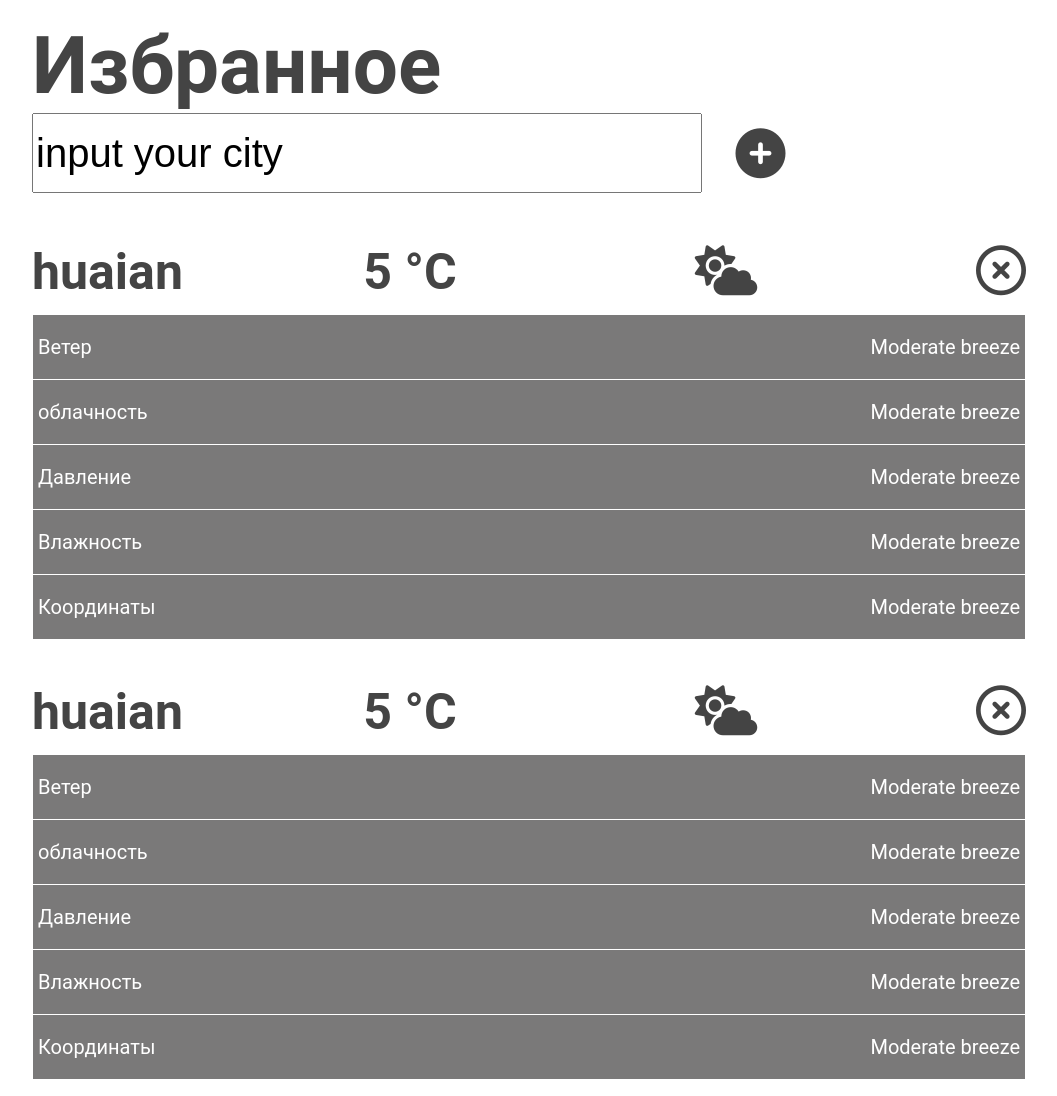
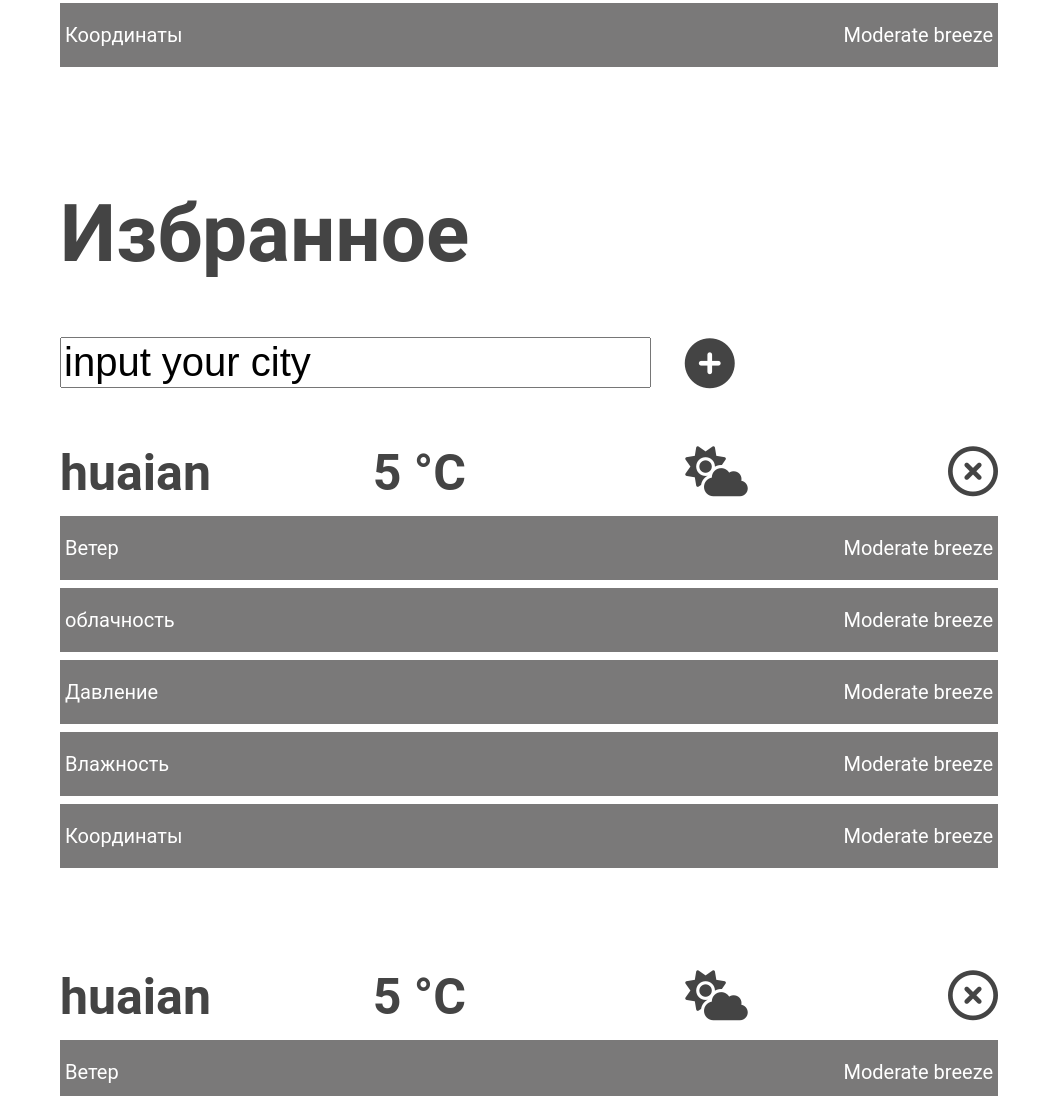
Before and after one commit to damagegithub/damagegithub.github.io, a plain HTML site: page index.html in a window 1280 px wide. Shown: the part 853-1949 px from the top of the page, without its empty margins (111-1168 px from the left). Drawn offline with Linux system fonts and the light colour scheme.

Commit message:
web2-lab1
web2-lab1

```diff
--- a/css/myStyle.css
+++ b/css/myStyle.css
@@ -15,12 +15,11 @@ body {
 
 .topBar {
     margin-bottom: 5px;
-    padding-right: 15px;
-    padding-left: 15px;
+    padding-right: 43px;
+    padding-left: 43px;
     margin-right: auto;
     margin-left: auto;
     width: 80%;
-    max-width: 1240px;
     min-width: 380px;
     margin-bottom: 30px;
 }
@@ -30,7 +29,7 @@ body {
     margin-right: 4rem;
     font-size: 50px;
     margin-bottom: 2px;
-    font-family:Arial, Helvetica, sans-serif;
+    font-family: Arial, Helvetica, sans-serif;
 }
 
 .topBar button {
@@ -50,7 +49,6 @@ body {
     margin-left: auto;
     width: 80%;
     text-align: center;
-    max-width: 1240px;
     min-width: 380px;
     margin-bottom: 50px;
 }
@@ -70,6 +68,8 @@ a:any-link {
 }
 
 .container {
+    display: grid;
+    grid-template-columns: 1fr;
     width: 80%;
     padding-right: 15px;
     padding-left: 15px;
@@ -88,40 +88,32 @@ h1 {
     font-weight: 800;
 }
 
-.bodyBar {
-    display: grid;
-    grid-template-columns: 1fr;
-    margin-bottom: 5px;
-    margin-right: auto;
-    margin-left: auto;
+.bodyBarTitle {
+    padding: 28px;
+    font-size: 80px;
+    font-weight: bold;
+    vertical-align: top;
+    text-align: left;
+}
+
+.addCity {
     width: 80%;
     text-align: left;
-    max-width: 1240px;
-    min-width: 380px;
-    margin-bottom: 50px;
-    padding-left: 15px;
-    padding-right: 15px;
+    padding: 2em;
 }
 
-.bodyBarTitle {
-    font-size: 80px;
-    font-weight: bold;
-    width:600px;
-    vertical-align: top;
-}
-.addCity{width:754px;text-align: left;}
 .addCity input {
-    height: 80px;
-    width: 670px;
+    width: 80%;
     margin-right: 30px;
     font-size: 40px;
     vertical-align: middle;
 }
-input:focus{
-    border-color:rgb(122, 121, 121);
+
+input:focus {
+    border-color: rgb(122, 121, 121);
     outline: 0;
-    -webkit-box-shadow: inset 0 1px 1px rgba(0,0,0,.075),0 0 8pxrgb(122, 121, 121);
-    box-shadow: inset 0 1px 1px rgba(0,0,0,.075),0 0 8px rgb(122, 121, 121);
+    -webkit-box-shadow: inset 0 1px 1px rgba(0, 0, 0, .075), 0 0 8pxrgb(122, 121, 121);
+    box-shadow: inset 0 1px 1px rgba(0, 0, 0, .075), 0 0 8px rgb(122, 121, 121);
 }
 
 .addCity i {
@@ -132,6 +124,7 @@ input:focus{
 
 .section {
     display: inline-block;
+    display: inline-block;
     width: 100%;
     min-width: 380px;
     background: #fff;
@@ -140,52 +133,8 @@ input:focus{
     border-radius: 2px;
     background-clip: padding-box;
     margin-bottom: 30px;
+    padding: 2em;
 }
-
-@media screen and (min-width: 1618px) {
-    .section {
-        max-width: 600px;
-    }
-
-    .topBar button {
-        display: inline-block;
-        height: 50px;
-        background-color: rgb(199, 199, 199);
-        border-radius: 10px;
-        border-color: rgb(122, 121, 121, 0)
-    }
-
-    .topBar i {
-        display: none;
-    }
-
-    .header {
-        grid-template-columns: 1fr 1fr;
-    }
-    .bodyBar {grid-template-columns: 1fr 1fr;
-
-        margin-right: auto;
-        margin-left: auto;
-        width: 80%;
-        text-align: left;
-        max-width: 1240px;
-        min-width: 380px;
-
-    }
-    .addCity{width:600px;text-align: right;}
-.addCity input {
-    height: 80px;
-    width: 515px;
-    margin-right: 30px;
-    font-size: 40px;
-    vertical-align: middle;
-}
-
-
-}
-
-
-
 
 
 .weather li {
@@ -193,7 +142,7 @@ input:focus{
     background-color: rgb(122, 121, 121);
     padding-left: 5px;
     padding-right: 5px;
-    margin: 1px;
+    margin-bottom: 8px;
     color: white;
 }
 
@@ -213,7 +162,12 @@ input:focus{
     grid-template-areas: "cityName cityName"
         "icon temp";
     margin-right: 10px;
+    padding: 28px;
 
+}
+
+.header .weather {
+    padding: 28px;
 }
 
 .mainCity .cityName {
@@ -221,7 +175,7 @@ input:focus{
     font-size: 140px;
     text-align: left;
     font-weight: bold;
-    font-family:Cambria, Cochin, Georgia, Times, 'Times New Roman', serif;
+    font-family: Cambria, Cochin, Georgia, Times, 'Times New Roman', serif;
 }
 
 .mainCity .icon {
@@ -281,3 +235,34 @@ input:focus{
     font-weight: bold;
     text-align: right;
 }
+
+@media screen and (min-width: 1618px) {
+
+    .container {
+        grid-template-columns: 1fr 1fr;
+    }
+
+    .topBar button {
+        display: inline-block;
+        height: 50px;
+        background-color: rgb(199, 199, 199);
+        border-radius: 10px;
+        border-color: rgb(122, 121, 121, 0)
+    }
+
+    .topBar i {
+        display: none;
+    }
+
+    .header {
+        grid-template-columns: 1fr 1fr;
+    }
+
+    .addCity input {
+        height: 80px;
+        margin-right: 30px;
+        font-size: 40px;
+        vertical-align: middle;
+    }
+
+}
--- a/index.html
+++ b/index.html
@@ -2,7 +2,7 @@
 <html>
 
 <head>
-    <link href="css/myStyle.css" rel="stylesheet">
+    <link href="./css/myStyle.css" rel="stylesheet">
     <!-- <link href="css/outlines.css" rel="stylesheet"> -->
     <script src="https://kit.fontawesome.com/3064a9342a.js" crossorigin="anonymous"></script>
 
@@ -78,15 +78,73 @@
             </ul>
         </div>
     </header>
-    <div class="bodyBar">
+
+    <div class="container">
         <div class="bodyBarTitle block-inline">Избранное</div>
         <div class="addCity">
-            <input  type="text" onFocus="this.value=''" value="input your city">
+            <input class = "block-inline" type="text" onFocus="this.value=''" value="input your city">
             <i class="fas fa-plus-circle"></i>
         </div>
-    </div>
-
-    <div class="container">
+        <div class="section">
+            <div class="city cities">
+                <div class="cityName block-inline">
+                    huaian
+                </div>
+                <div class="temp block-inline">
+                    5 °C
+                </div>
+                <div class="icon block-inline">
+                    <i class="fas fa-cloud-sun"></i>
+                </div>
+                <div class="deleteBlock block-inline">
+                    <i class="far fa-times-circle"></i>
+                </div>
+            </div>
+            <div class="weather ">
+                <ul>
+                    <li class="wind weatherInfo">
+                        <div class="block-inline weatherInfoName">
+                            <p>Ветер</p>
+                        </div>
+                        <div class="block-inline weatherInfoValue">
+                            <p>Moderate breeze</p>
+                        </div>
+                    </li>
+                    <li class="cloud weatherInfo">
+                        <div class="block-inline weatherInfoName">
+                            <p>облачность</p>
+                        </div>
+                        <div class="block-inline weatherInfoValue">
+                            <p>Moderate breeze</p>
+                        </div>
+                    </li>
+                    <li class="pressure weatherInfo">
+                        <div class="block-inline weatherInfoName">
+                            <p>Давление</p>
+                        </div>
+                        <div class="block-inline weatherInfoValue">
+                            <p>Moderate breeze</p>
+                        </div>
+                    </li>
+                    <li class="humidity weatherInfo">
+                        <div class="block-inline weatherInfoName">
+                            <p>Влажность</p>
+                        </div>
+                        <div class="block-inline weatherInfoValue">
+                            <p>Moderate breeze</p>
+                        </div>
+                    </li>
+                    <li class="coordinates weatherInfo">
+                        <div class="block-inline weatherInfoName">
+                            <p>Координаты</p>
+                        </div>
+                        <div class="block-inline weatherInfoValue">
+                            <p>Moderate breeze</p>
+                        </div>
+                    </li>
+                </ul>
+            </div>
+        </div>
         <div class="section">
             <div class="city cities">
                 <div class="cityName block-inline">
@@ -329,7 +387,6 @@
         </div>
 
 
-
     </div>
 
 
```
